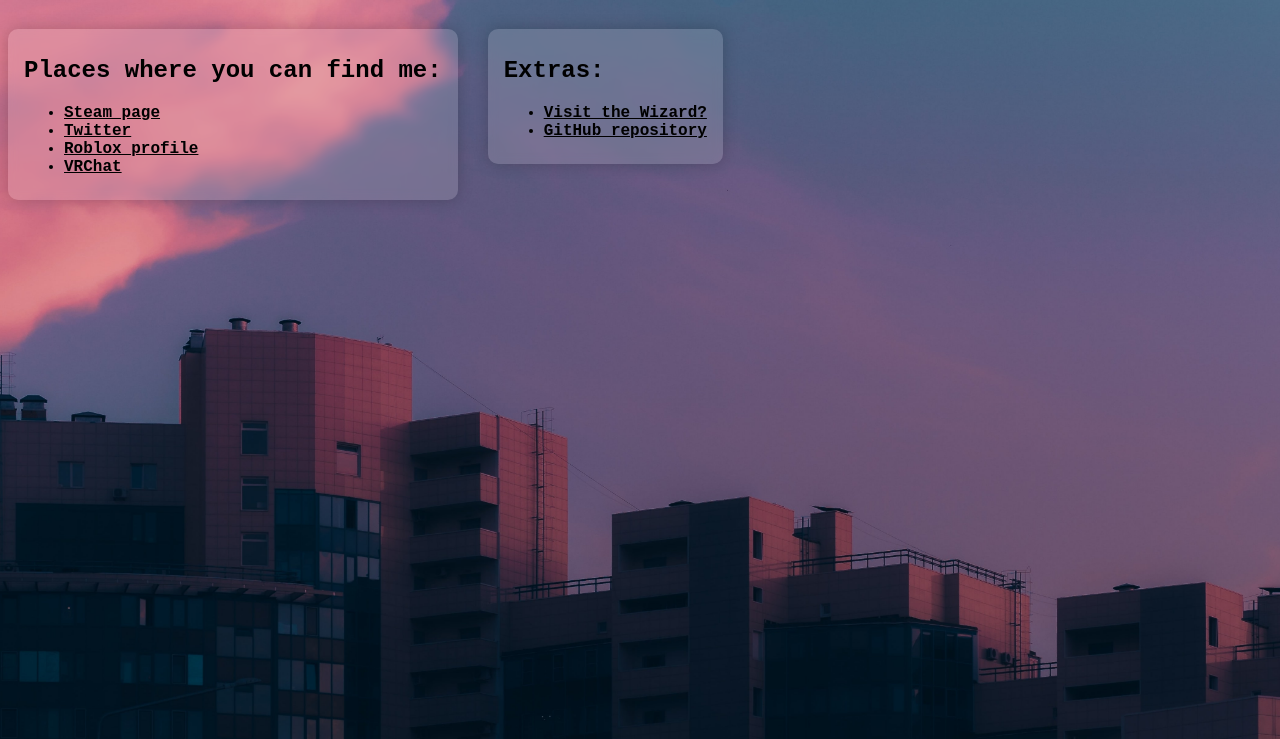
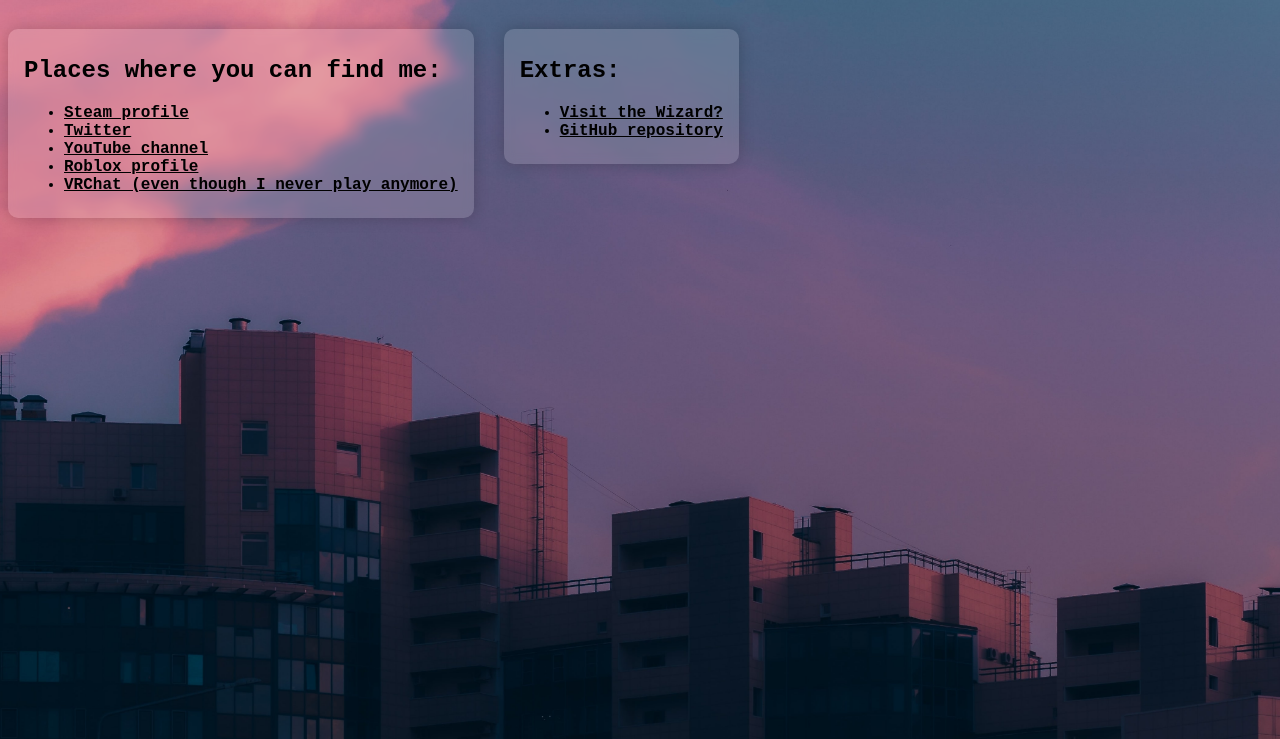
Before and after one commit to Ham-ster-Ham/Ham-ster-Ham.github.io, a plain HTML site: page index.html in a window 1280 px wide. Shown: the part 61-800 px from the top of the page. Drawn offline with Linux system fonts and the light colour scheme.

Commit message:
Added youtube link and made minor edits to other links

```diff
--- a/index.html
+++ b/index.html
@@ -17,16 +17,19 @@
     <h2>Places where you can find me:</h2>
       <ul>
         <li>
-          <a href="https://steamcommunity.com/id/Hamster_Ham">Steam page</a>
+          <a href="https://steamcommunity.com/id/Hamster_Ham">Steam profile</a>
         </li>
         <li>
           <a href="https://twitter.com/Tgeebis">Twitter</a>
         </li>
         <li>
+          <a href="https://www.youtube.com/@hamsterham">YouTube channel</a>
+        </li>
+        <li>
           <a href="https://www.roblox.com/users/300854173/profile">Roblox profile</a>
         </li>
         <li>
-          <a href="https://vrchat.com/home/user/usr_3ef8e373-33f1-45db-9c83-316efe37c54b">VRChat</a>
+          <a href="https://vrchat.com/home/user/usr_3ef8e373-33f1-45db-9c83-316efe37c54b">VRChat (even though I never play anymore)</a>
         </li>
       </ul>
     </div>
```
